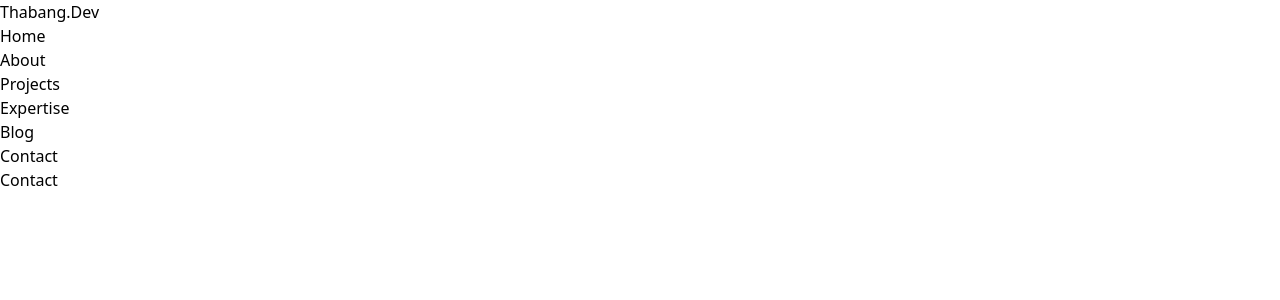
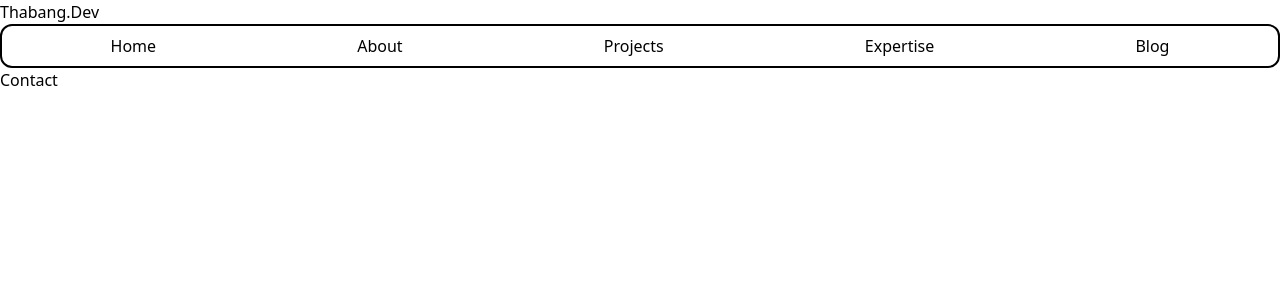
Before and after one commit to thabangDev77/thabangdev-portfolio, a React (Vite) app in the folder thabangdev-portfolio/: page / in a window 1280 px wide. Shown: the top 300 px of the page. Built offline with nearby package versions, Linux system fonts and the light colour scheme.

Commit message:
style: update nav links styling for better layout

```diff
--- a/thabangdev-portfolio/src/components/navbar/NavLink.jsx
+++ b/thabangdev-portfolio/src/components/navbar/NavLink.jsx
@@ -3,13 +3,12 @@ import { Link } from 'react-router-dom';
 
 function NavLink() {
   return (
-    <ul>
+    <ul className='flex justify-around p-2 border-2 rounded-xl'>
         <li><Link to="/">Home</Link></li>
         <li><Link to="/about">About</Link></li>
         <li><Link to="/projects">Projects</Link></li>
         <li><Link to="/exprtise">Expertise</Link></li>
         <li><Link to="/blog">Blog</Link></li>
-        <li><Link to="/contact">Contact</Link></li>
     </ul>
   )
 }
```
